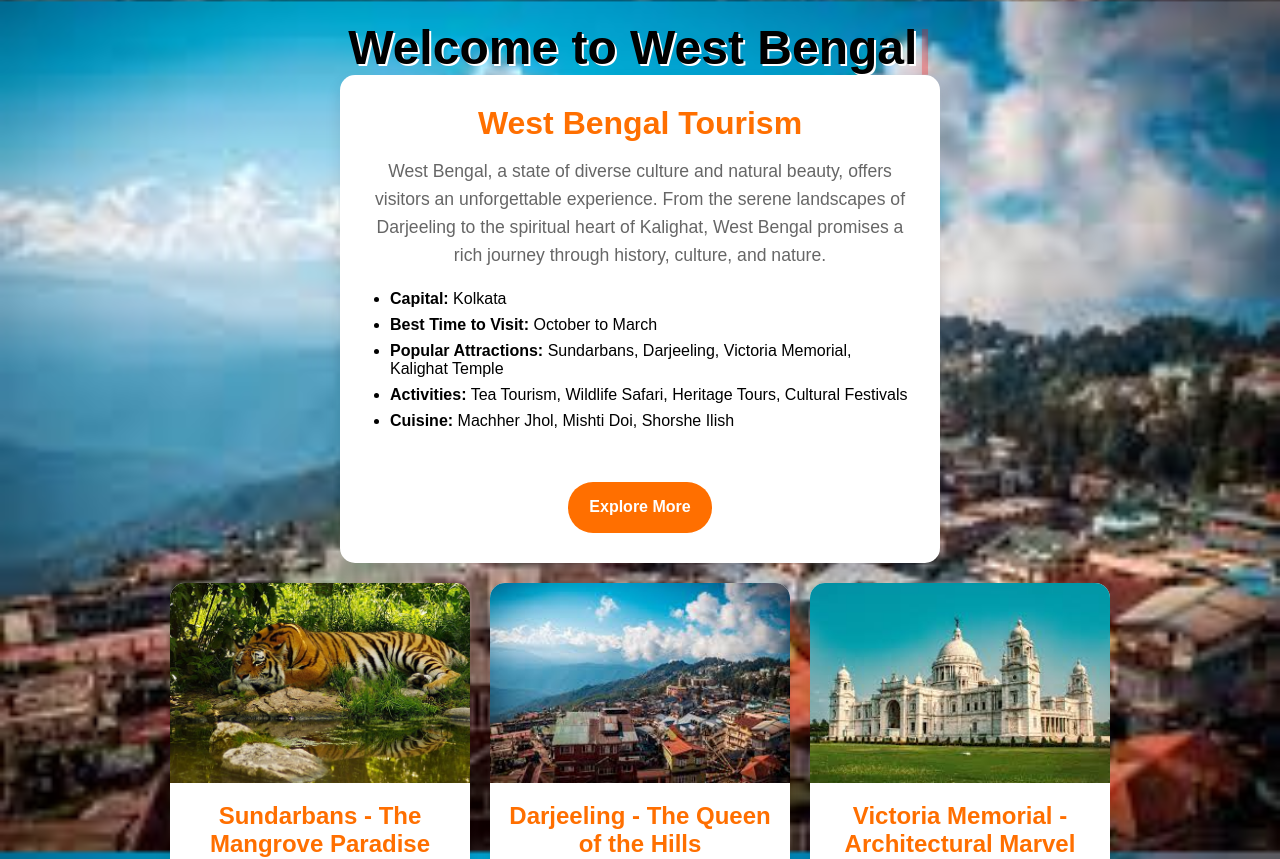
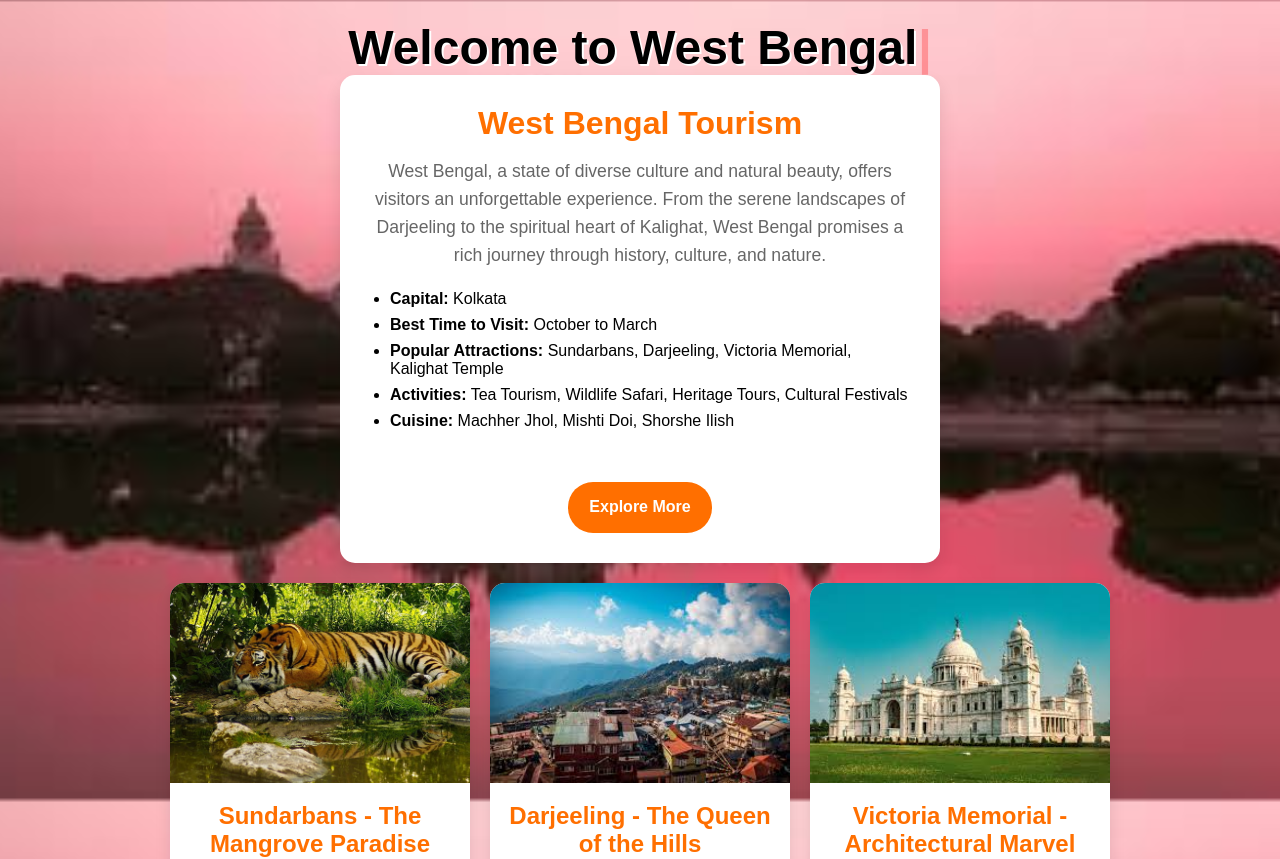
Before and after one commit to Asif556/Travel-Trails, a React (Vite) app: page /WestBengal in a window 1280 px wide. Shown: the top 859 px of the page. Built offline with nearby package versions, Linux system fonts and the light colour scheme; a web font is replaced by a local one.

Commit message:
Update WestBengal.css

```diff
--- a/src/Components/WestBengal/WestBengal.css
+++ b/src/Components/WestBengal/WestBengal.css
@@ -2,7 +2,7 @@
     margin: 0;
     font-family: 'Arial', sans-serif;
     background: linear-gradient(135deg, #f9f9f9, #e0dede);
-    background-image: url("/Darjeeling.jpg");
+    background-image: url("/WestBengal.jpg");
     background-size: cover;
     background-attachment: fixed;
     text-align: center;
```
